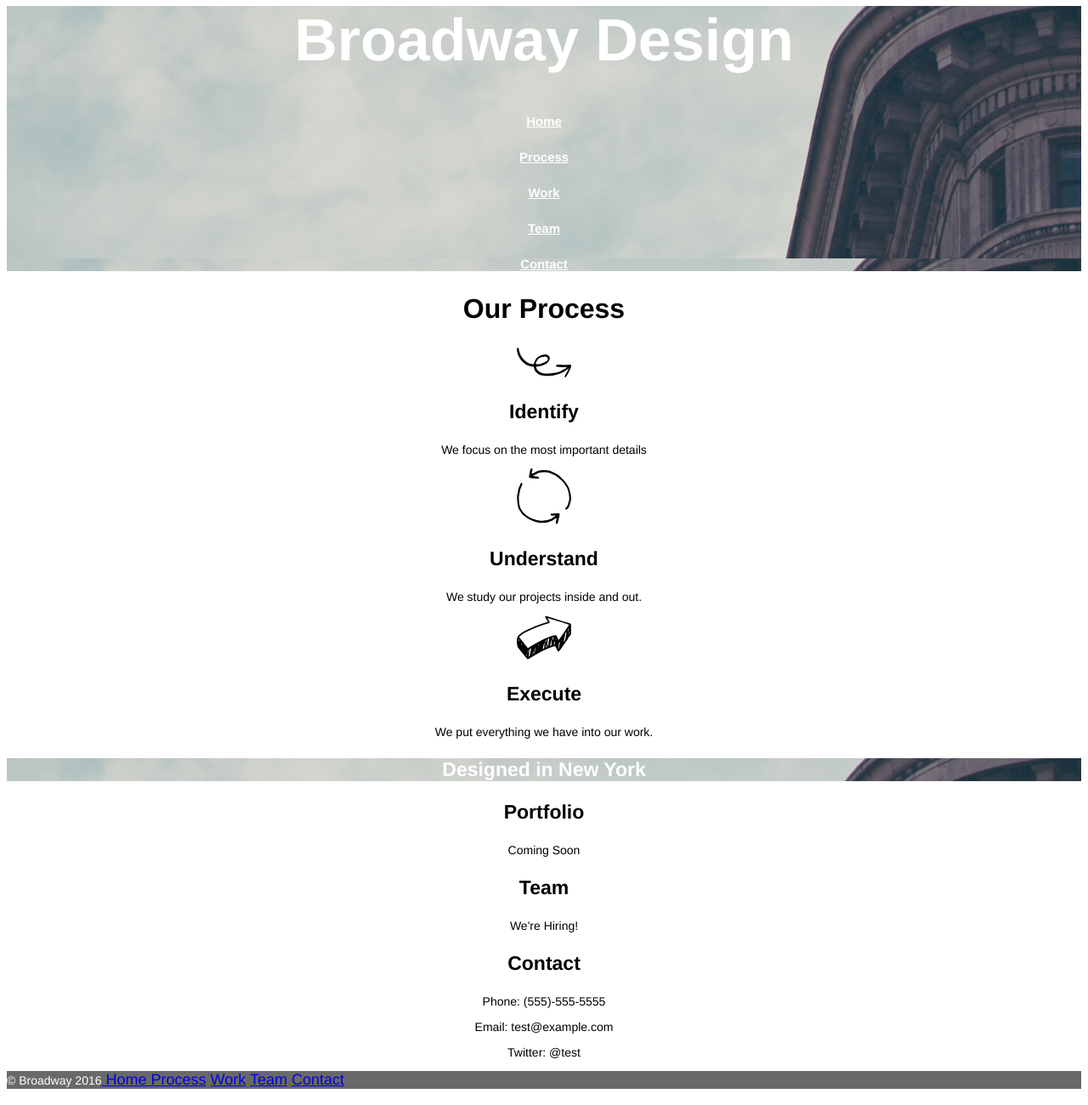
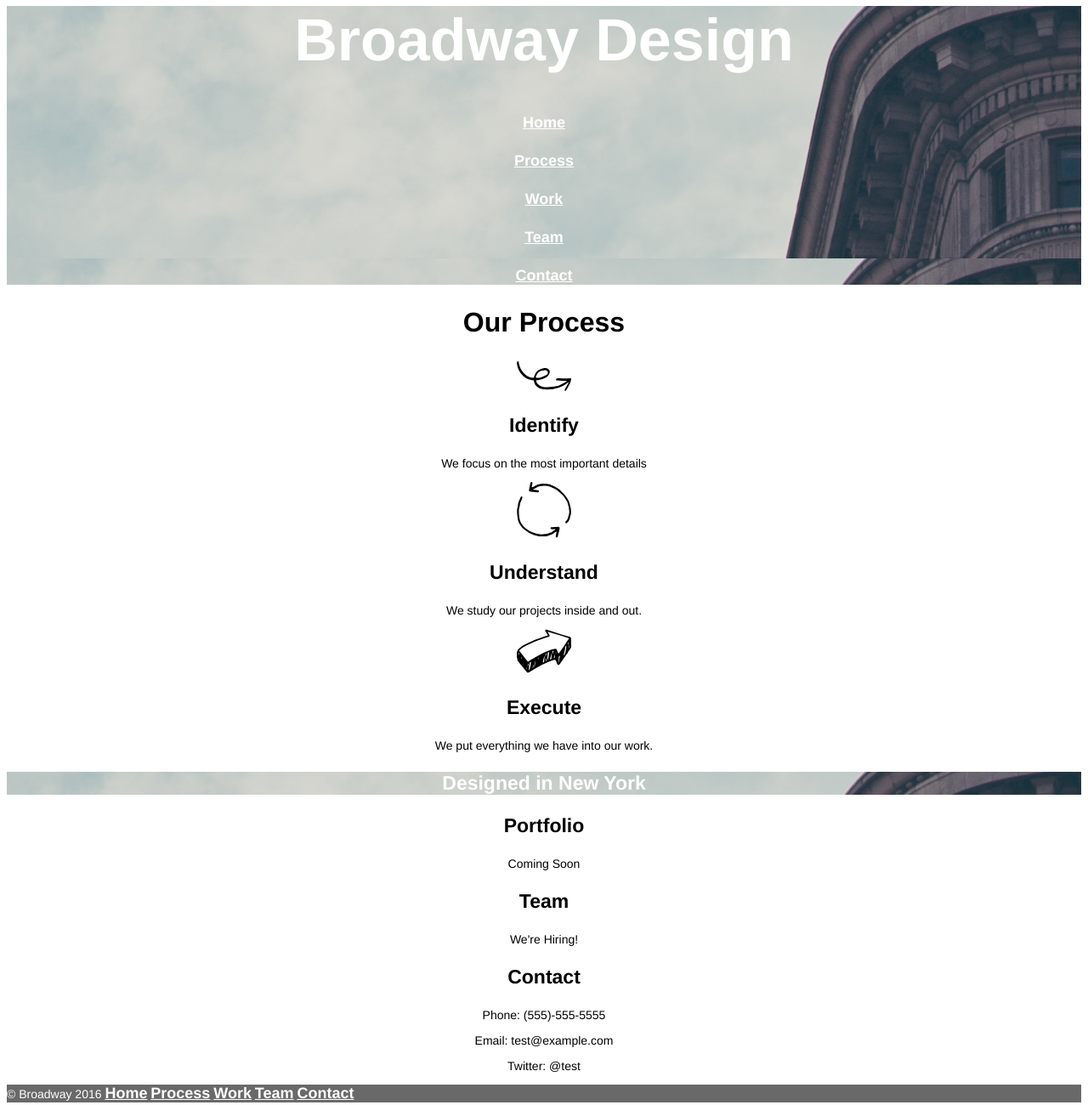
Before and after one commit to jackinthebox111/Broadway, a plain HTML site: page index.html in a window 1280 px wide. Shown: the part 40-1340 px from the top of the page at 85% size. Drawn offline with Linux system fonts and the light colour scheme; files whose address does not match are found by name.

Commit message:
Second commit.

```diff
--- a/index.html
+++ b/index.html
@@ -6,16 +6,23 @@
   <link href="./resources/css/style.css" type="text/css" rel="stylesheet">
 </head>
 
+<!-- Webpage body section -->
 <body>
   <div id="body">
+
+    <!--home section-->
+
     <div id="home">
       <h1 class="mainheading">Broadway Design</h1>
-        <a class="nav" href="#home"><h5>Home</h5></a>
-        <a class="nav" href="#process"><h5>Process</h5></a>
-        <a class="nav" href="#work"><h5>Work</h5></a>
-        <a class="nav" href="#team"><h5>Team</h5></a>
-        <a class="nav" href="#contact"><h5>Contact</h5></a>
+        <a class="nav" href="#home"><h4>Home</h4></a>
+        <a class="nav" href="#process"><h4>Process</h4></a>
+        <a class="nav" href="#work"><h4>Work</h4></a>
+        <a class="nav" href="#team"><h4>Team</h4></a>
+        <a class="nav" href="#contact"><h4>Contact</h4></a>
     </div>
+
+    <!--process section-->
+
     <div id="process">
       <h2>Our Process</h2>
       <img src="./resources/images/identify.svg">
@@ -28,31 +35,47 @@
       <h3>Execute</h3>
       <p>We put everything we have into our work.</p>
     </div>
+
+    <!--about section-->
     <div id="about">
       <h3>Designed in New York</h3>
     </div>
+
+    <!--work section-->
     <div id="work">
       <h3>Portfolio</h3>
       <p>Coming Soon</p>
     </div>
+
+    <!--team section-->
     <div id="team">
       <h3>Team</h3>
       <p>We're Hiring!</p>
     </div>
+
+    <!--contact section-->
     <div id="contact">
       <h3>Contact</h3>
       <p>Phone: (555)-555-5555</p>
       <p>Email: test@example.com</p>
       <p>Twitter: @test</p>
     </div>
+
   </div>
+
 </body>
 
+<!--footer section-->
+
 <footer id="footer">
-  <p>&copy Broadway 2016<span class="nav"><a href="#home"> Home</a><a href="#process"> Process</a>
-    <a href="#work"> Work</a>
-    <a href="#team"> Team</a>
-    <a href="#contact"> Contact</a></span><p>
+  <p>
+    &copy Broadway 2016
+    <a class="nav" href="#home"> Home</a>
+    <a class="nav" href="#process"> Process</a>
+    <a class="nav" href="#work"> Work</a>
+    <a class="nav" href="#team"> Team</a>
+    <a class="nav" href="#contact"> Contact</a>
+  </p>
 </footer>
 
 
--- a/resources/css/style.css
+++ b/resources/css/style.css
@@ -1,44 +1,60 @@
+/* All text is Helvetica. */
 * {
   font-family: Helvetica;
 }
 
+/*All text in the body (not footer) is centered.*/
 #body {
   text-align: center;
 }
 
+/*Styling for the home and about sections of the webpage.*/
 #home,
   #about {
     background-image: url("C:/Users/timli/programming/web_dev/projects/Broadway/resources/images/the-flatiron-building.png");
     color: white;
 }
 
+/*Styling for the nagigation button class.*/
 .nav {
   font-size: 18px;
   color: white;
 }
 
+/*heading 1 styling*/
 h1 {
   font-size: 70px;
   font-weight: bold;
 }
 
+/*heading 2 styling*/
 h2 {
   font-size: 32px;
   font-weight: bold;
 }
 
+/*heading 3 styling*/
 h3 {
   font-size: 23px;
   font-weight: bold;
 }
 
+/*paragraph styling*/
 p {
   font-size: 14px;
 }
 
+/*Apply styling to footer section.*/
 #footer {
   background-color: dimgray;
   color: white;
   font-size: 11px;
   text-align: left;
 }
+
+/*Apply styling to navigation buttons in footer.*/
+#footer .nav {
+  font-weight: bold;
+  font-size: 18px;
+  color: white;
+}
```
